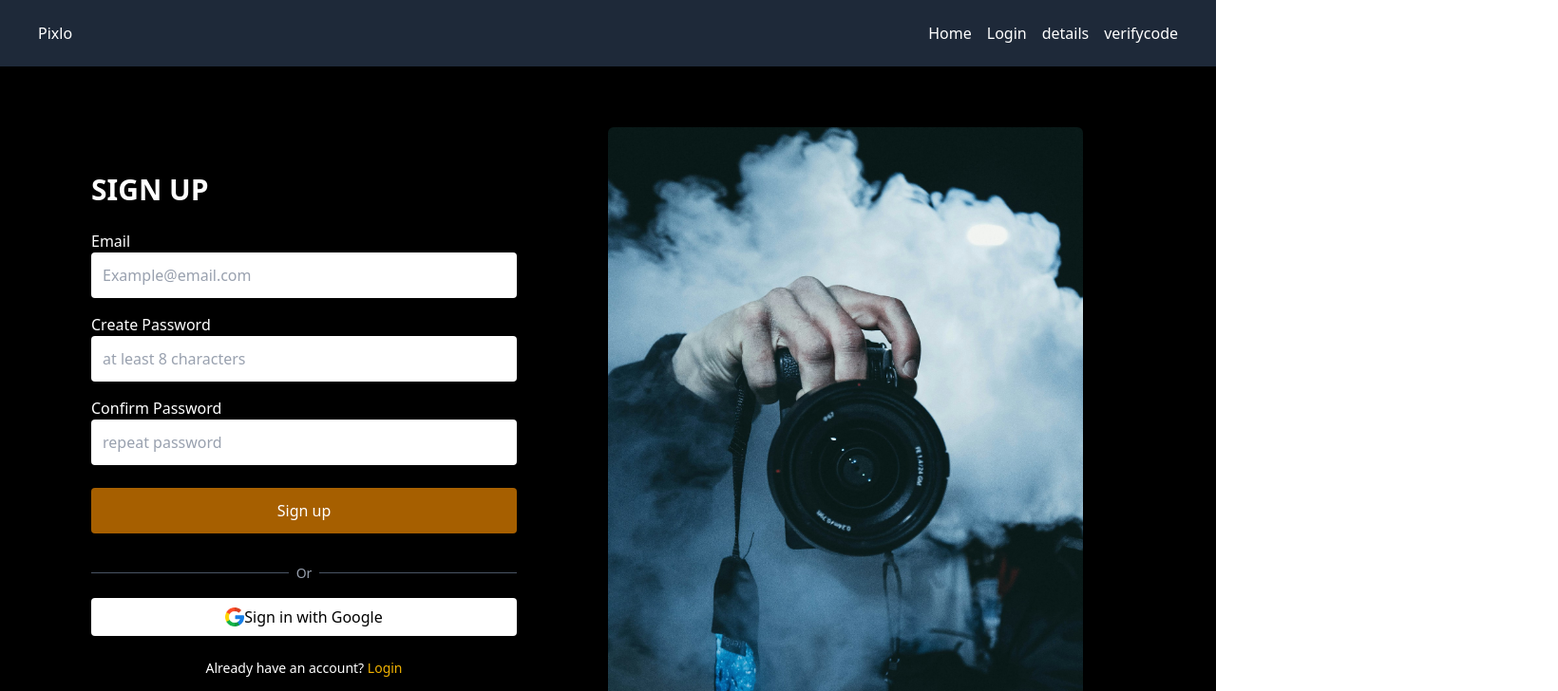
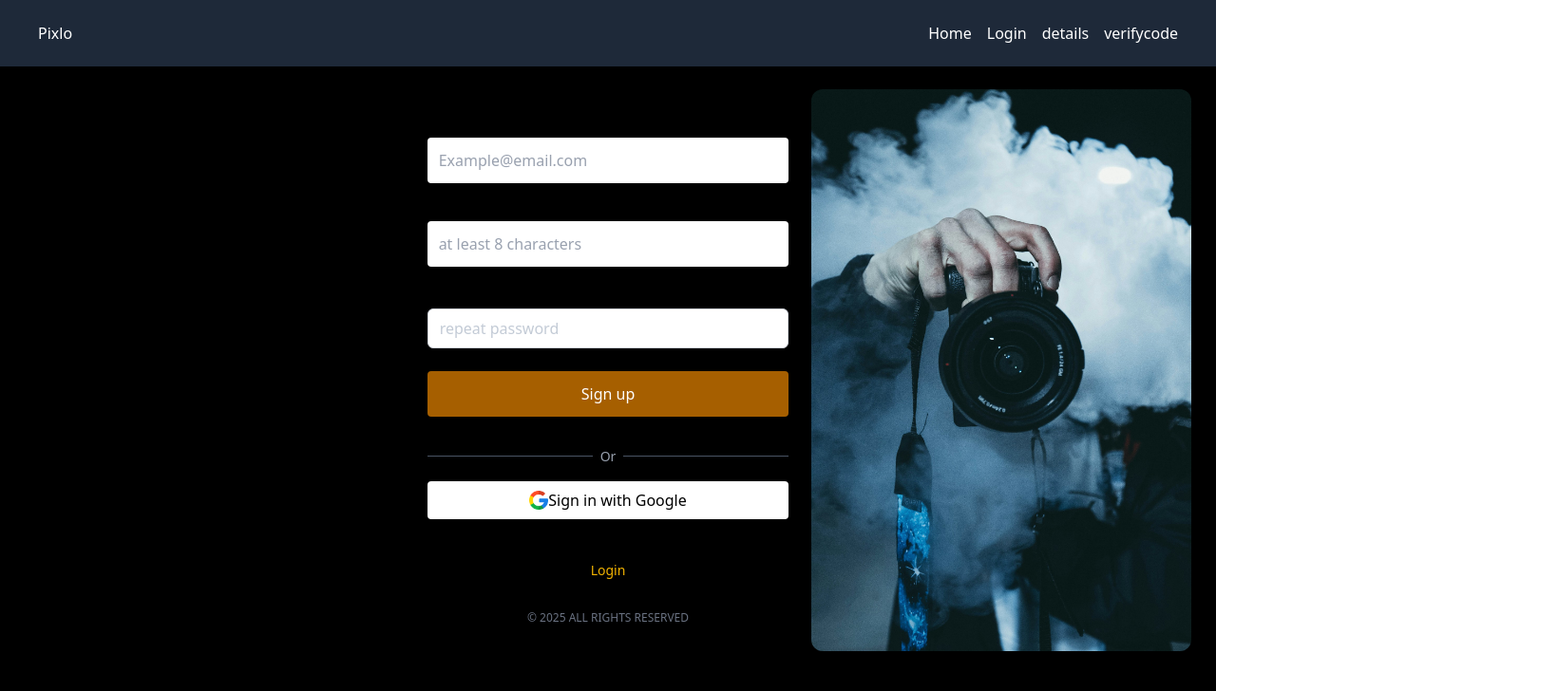
Before and after one commit to Imran1309/Book-Yours, a React (Vite) app: page /signup in a window 1280 px wide. Shown: the top 728 px of the page at 95% size, 1640 px wide, since content can reach past the window. Built offline with nearby package versions, Linux system fonts and the light colour scheme.

Commit message:
Initial commit

```diff
--- a/src/components/auth/SignupForm.jsx
+++ b/src/components/auth/SignupForm.jsx
@@ -1,4 +1,5 @@
 import React, { useState } from "react";
+import Footer from '../layout/Footer';
 
 const SignupForm = () => {
   const [form, setForm] = useState({ email: "", password: "", confirmPassword: "" });
@@ -17,6 +18,7 @@ const SignupForm = () => {
   };
 
   return (
+
     <form onSubmit={handleSubmit} className="space-y-4">
       <div>
         <label>Email</label>
@@ -50,7 +52,8 @@ const SignupForm = () => {
           placeholder="repeat password"
           value={form.confirmPassword}
           onChange={handleChange}
-          className="w-full p-3 rounded bg-white text-black placeholder-gray-400"
+          className="mt-1 block w-full px-3 py-2 text-[#8897AD] bg-white border border-gray-300 rounded-md shadow-sm focus:outline-none focus:ring-2 focus:ring-[#B3995E] focus:border-transparent"
+
           required
         />
       </div>
@@ -72,6 +75,17 @@ const SignupForm = () => {
 
         Sign in with Google
       </button>
+      <p className="text-center text-sm mt-6">
+            Already have an account?{" already have a account? "}
+            <p className="text-white text-center">
+            <a href="/login" className="text-yellow-500 hover:underline">
+              Login
+            </a>
+            </p>
+          </p>
+          <footer className="text-xs text-center mt-8 text-gray-500">
+            © 2025 ALL RIGHTS RESERVED
+          </footer>
     </form>
   );
 };
--- a/src/pages/Signup.jsx
+++ b/src/pages/Signup.jsx
@@ -4,37 +4,26 @@ import cameraImage from "../assets/loginart.jpg";
 
 const Signup = () => {
   return (
-    <div className="min-h-screen flex flex-col md:flex-row bg-black text-white">
 
-      <div className="flex-1 flex items-center justify-center p-8">
-        <div className="w-full max-w-md">
-          <h2 className="text-3xl font-bold mb-6">SIGN UP</h2>
+
+      <div className='flex gap-0 justify-center items-center h-full min-h-full w-full'>
+
+        <div className='w-full max-w-md  p-6 rounded-lg h-[100%] relative'>
+          </div>
+
+
           <SignupForm />
-          <p className="text-center text-sm mt-6">
-            Already have an account?{" "}
-            <a href="/login" className="text-yellow-500 hover:underline">
-              Login
-            </a>
-          </p>
-          <footer className="text-xs text-center mt-8 text-gray-500">
-            © 2025 ALL RIGHTS RESERVED
-          </footer>
+
+
+          <div className='w-full max-w-md p-6'>
+          <img src="./assets/loginart.jpg" alt="login" className='rounded-xl'/>
         </div>
-      </div>
 
-      <div className="flex"></div>
-      <div className='w-1/2'>
-      <div className="w-[1000px] p-8"></div>
-        <img
-          src={cameraImage}
-          alt="camera"
-          className="w-[500px] h-[50px]object-cover rounded-md shadow-lg"/>
+        </div>
 
 
 
-        </div>
 
-    </div>
   );
 };
 
```
Also changed, not shown: src/App.jsx (line endings or trailing spaces).
